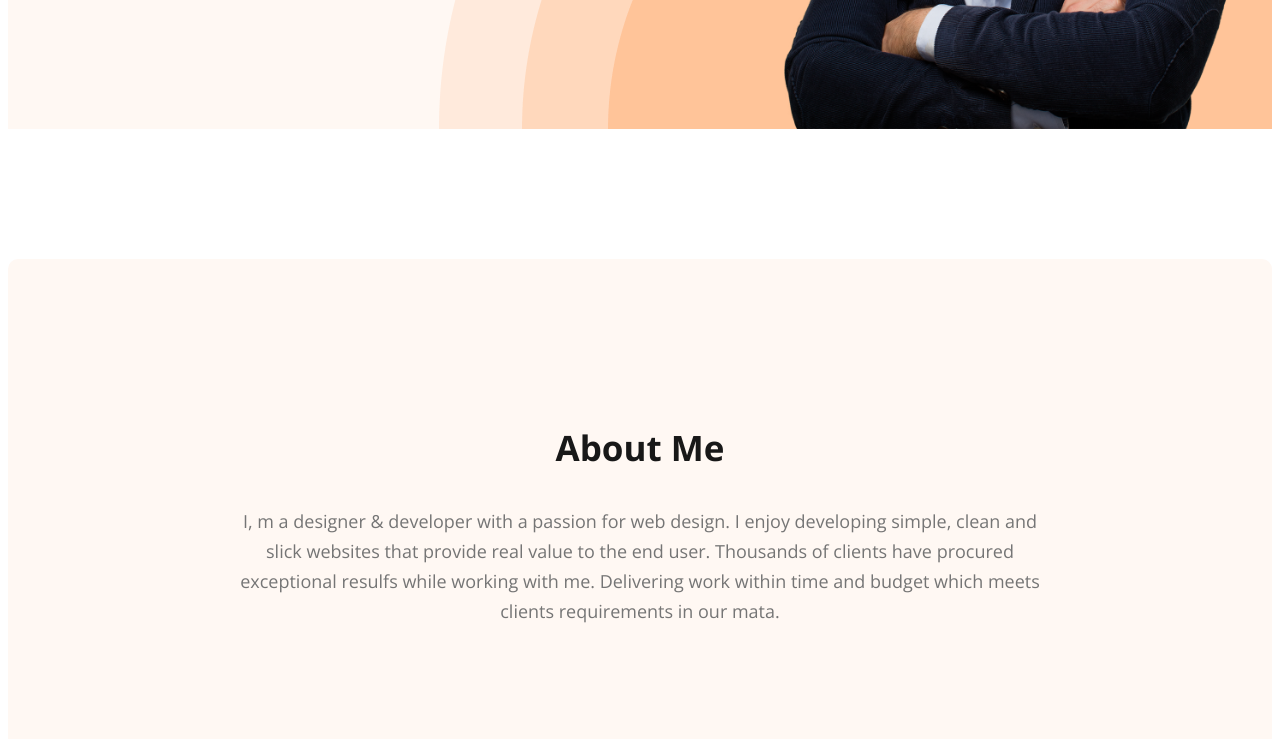
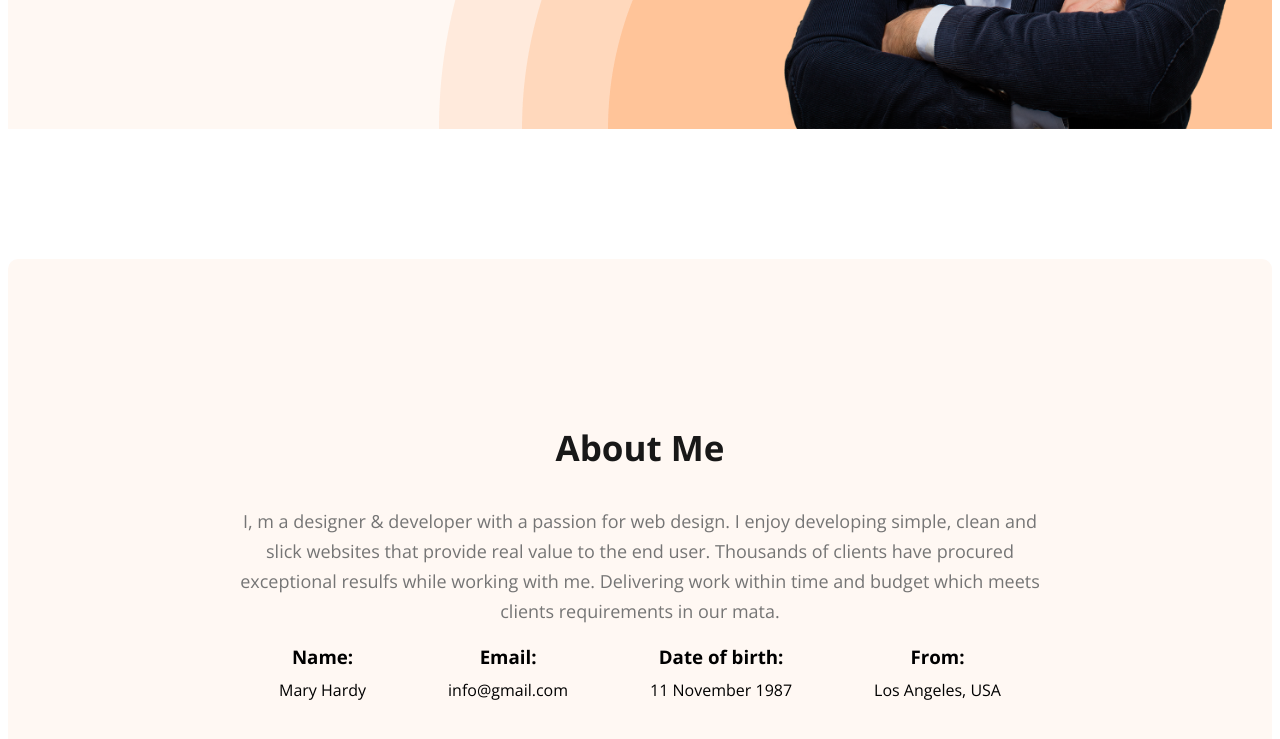
Before and after one commit to mrrakib5007/ph-practice-portpolio, a plain HTML site: page index.html in a window 1280 px wide. Shown: the part 579-1318 px from the top of the page. Drawn offline with nearby package versions, Linux system fonts and the light colour scheme.

Commit message:
About Section info Added

```diff
--- a/index.html
+++ b/index.html
@@ -40,6 +40,24 @@
                 <p class="section-description">
                     I, m a designer & developer with a passion for web design. I enjoy developing simple, clean and slick websites that provide real value to the end user. Thousands of clients have procured exceptional resulfs while working with me. Delivering work within time and budget which meets clients requirements in our mata.
                 </p>
+                <div class="about-info-container">
+                    <div class="about-info">
+                        <h3 class="info-title">Name: </h3>
+                        <p class="info-description">Mary Hardy </p>
+                    </div>
+                    <div class="about-info">
+                        <h3 class="info-title">Email:</h3>
+                        <p class="info-description">info@gmail.com</p>
+                    </div>
+                    <div class="about-info">
+                        <h3 class="info-title">Date of birth:</h3>
+                        <p class="info-description">11 November 1987</p>
+                    </div>
+                    <div class="about-info">
+                        <h3 class="info-title">From:</h3>
+                        <p class="info-description">Los Angeles, USA</p>
+                    </div>
+                </div>
 
             </section>
     </main>
--- a/portpolio.css
+++ b/portpolio.css
@@ -121,6 +121,9 @@ header {
 
 
 /* Main section */
+main {
+    justify-content: center;
+}
 
     /* about section  */
 .about {
@@ -129,3 +132,20 @@ header {
     background: #FFF8F3;
     margin: 130px 0;
 }
+
+
+.about-info-container {
+    display: flex;
+    justify-content: space-around;
+
+}
+.about-info-container .about-info{
+    text-align: center;
+}
+.about-info-container .about-info .info-title{
+    margin:0;
+
+}
+.about-info-container .about-info .info-description{
+    margin: 10px 0;
+}
```
